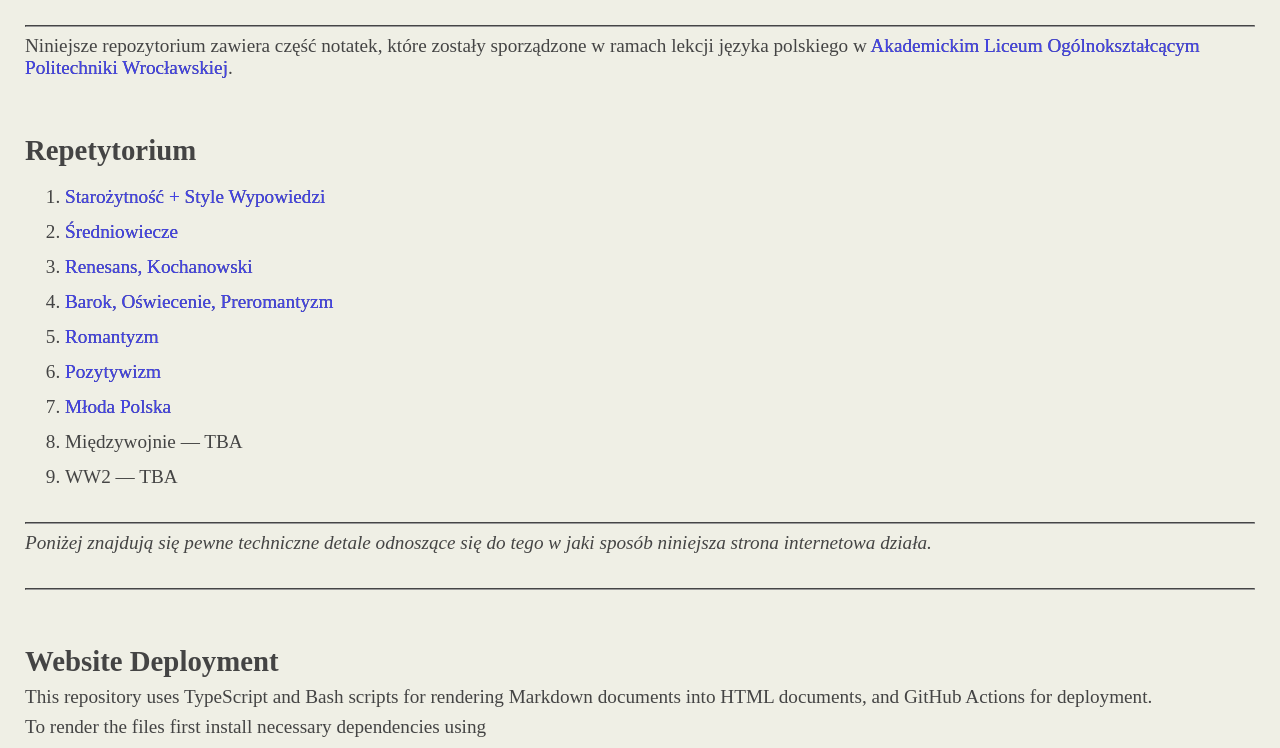
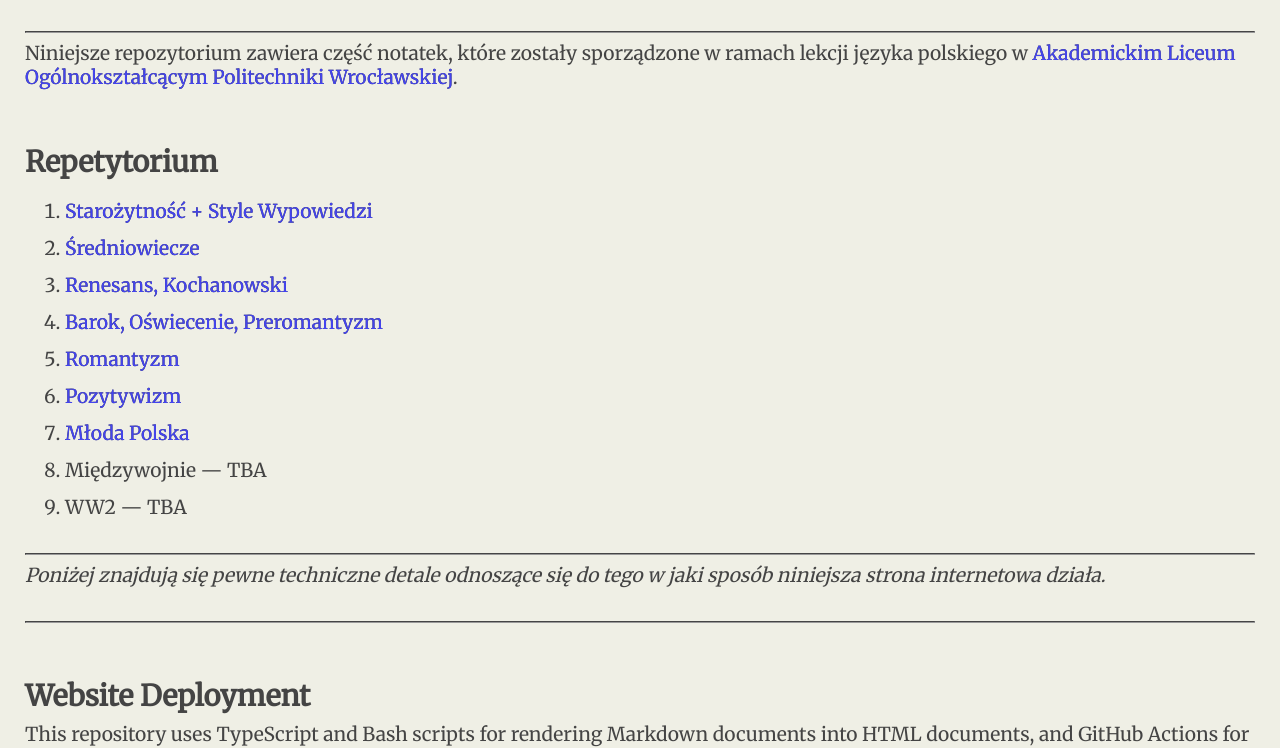
Before and after one commit to jerry-sky/liceum-polski, a plain HTML site: page index.html in a window 1280 px wide. Shown: the part 108-856 px from the top of the page. Drawn offline with nearby package versions, Linux system fonts and the light colour scheme.

Commit message:
deployed on 2020-09-09T15:11:33.950Z

```diff
--- a/index.html
+++ b/index.html
@@ -2,6 +2,7 @@
 <script data-ad-client="ca-pub-2446731554156720" async src="https://pagead2.googlesyndication.com/pagead/js/adsbygoogle.js"></script>
 <meta name="viewport" content="width=device-width, initial-scale=1.0">
 <meta charset="utf-8">
+<link href="https://fonts.googleapis.com/css2?family=Merriweather&display=swap" rel="stylesheet">
 <link rel=stylesheet href="/styles.css"/>
 <h1 id="język-polski-w-liceum--notatki">Język polski w liceum — notatki</h1>
 <p><em>Please note: this repository concerns notes written in Polish and about Polish literature so most of this repository is in Polish.</em></p>
```
Also changed, not shown: repetytorium/barok-oświecenie-preromantyzm.html (+1 -0 lines), repetytorium/młoda-polska.html (+1 -0 lines), repetytorium/pozytywizm.html (+1 -0 lines), repetytorium/renesans-kochanowski.html (+1 -0 lines), repetytorium/romantyzm.html (+1 -0 lines), repetytorium/starożytność.html (+1 -0 lines), repetytorium/średniowiecze.html (+1 -0 lines).
